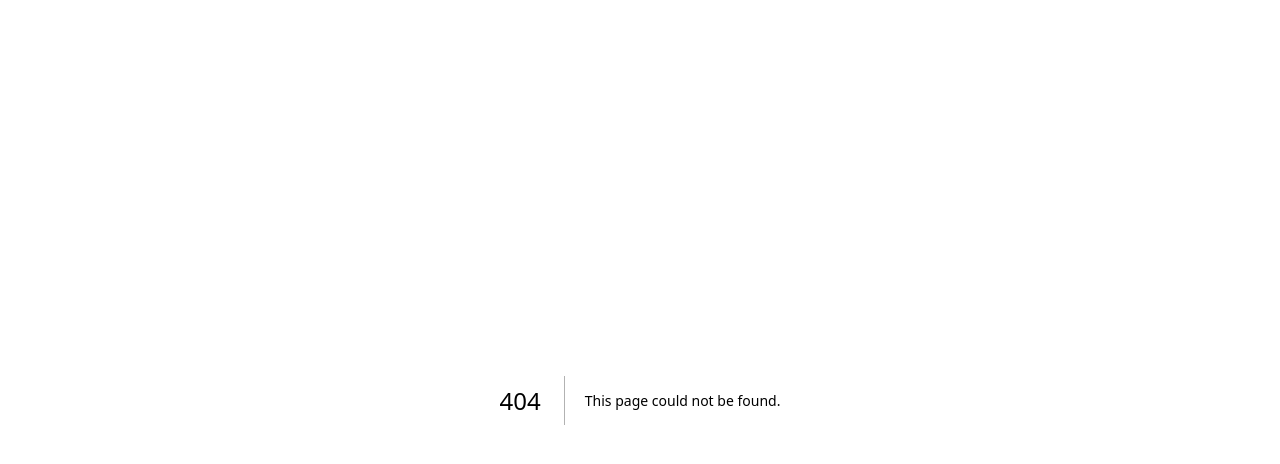
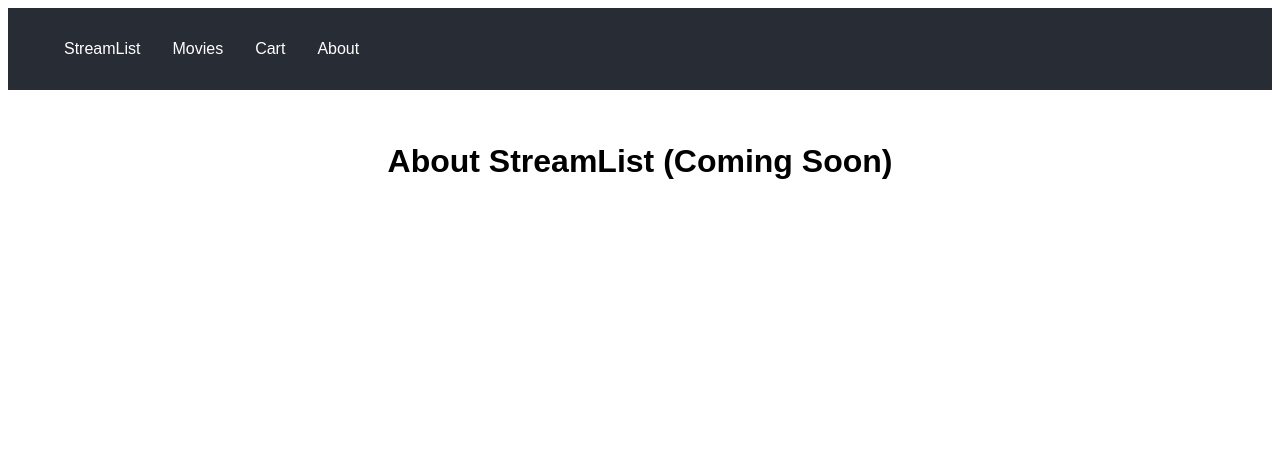
Before and after one commit to Craig-A-Velez/streamlist, a Next.js app: page /about in a window 1280 px wide. Before the commit this address had no page. Shown: the top 464 px of the page. Built offline with nearby package versions, Linux system fonts and the light colour scheme.

Commit message:
all updates#

```diff
--- /dev/null
+++ b/app/about/page.js
@@ -0,0 +1,7 @@
+export default function About() {
+    return (
+        <div id="placeholder">
+            <h1>About StreamList (Coming Soon)</h1>
+        </div>
+    );
+}
--- /dev/null
+++ b/app/fonts/fonts.js
@@ -0,0 +1,8 @@
+export default function Fonts() {
+    return (
+            <link
+                rel="stylesheet"
+                href="https://fonts.googleapis.com/css2?family=Material+Symbols+Outlined:opsz,wght,FILL,GRAD@20..48,100..700,0..1,-50..200"
+            />
+    );
+}
--- a/app/globals.css
+++ b/app/globals.css
@@ -1,42 +1,38 @@
-:root {
-  --background: #ffffff;
-  --foreground: #171717;
+body {
+    font-family: Arial, sans-serif;
 }
 
-@media (prefers-color-scheme: dark) {
-  :root {
-    --background: #0a0a0a;
-    --foreground: #ededed;
-  }
+nav {
+    background-color: #282c34;
+    padding: 1rem;
 }
 
-html,
-body {
-  max-width: 100vw;
-  overflow-x: hidden;
+nav ul {
+    list-style: none;
+    display: flex;
+    gap: 2rem;
 }
 
-body {
-  color: var(--foreground);
-  background: var(--background);
-  font-family: Arial, Helvetica, sans-serif;
-  -webkit-font-smoothing: antialiased;
-  -moz-osx-font-smoothing: grayscale;
+nav a {
+    color: white;
+    text-decoration: none;
 }
 
-* {
-  box-sizing: border-box;
-  padding: 0;
-  margin: 0;
+main {
+    padding: 2rem;
 }
 
-a {
-  color: inherit;
-  text-decoration: none;
+#streamlist-form input {
+    padding: 10px;
+    margin-right: 10px;
+    font-size: 18px;
 }
 
-@media (prefers-color-scheme: dark) {
-  html {
-    color-scheme: dark;
-  }
+#streamlist-form button {
+    padding: 7px;
+    vertical-align: top;
 }
+
+#placeholder {
+    text-align: center;
+}
--- a/app/layout.js
+++ b/app/layout.js
@@ -1,28 +1,28 @@
-import localFont from "next/font/local";
-import "./globals.css";
-
-const geistSans = localFont({
-  src: "./fonts/GeistVF.woff",
-  variable: "--font-geist-sans",
-  weight: "100 900",
-});
-const geistMono = localFont({
-  src: "./fonts/GeistMonoVF.woff",
-  variable: "--font-geist-mono",
-  weight: "100 900",
-});
+import Link from 'next/link';
+import './globals.css';  // Optional for global styling
+import Fonts from './fonts/fonts';
 
 export const metadata = {
-  title: "Create Next App",
-  description: "Generated by create next app",
+    title: 'StreamList App',
+    description: 'Create and manage your streaming list!',
 };
 
 export default function RootLayout({ children }) {
-  return (
-    <html lang="en">
-      <body className={`${geistSans.variable} ${geistMono.variable}`}>
-        {children}
-      </body>
-    </html>
-  );
+    return (
+        <html lang="en">
+        <head />
+            <body>
+            <Fonts />
+                <nav>
+                    <ul>
+                        <li><Link href="/">StreamList</Link></li>
+                        <li><Link href="/movies">Movies</Link></li>
+                        <li><Link href="/cart">Cart</Link></li>
+                        <li><Link href="/about">About</Link></li>
+                    </ul>
+                </nav>
+                <main>{children}</main>
+            </body>
+        </html>
+    );
 }
```
Also changed, not shown: app/cart/page.js (added, +7 -0 lines), app/movies/page.js (added, +7 -0 lines), app/page.js (+24 -91 lines).
